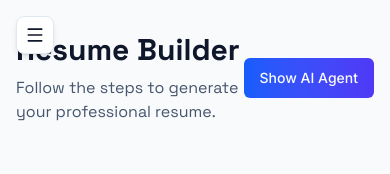
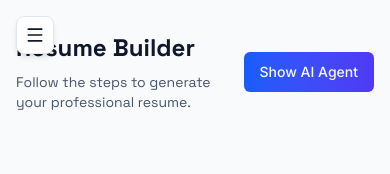
Before and after one commit to ZaidAlvi786/resumify-builder, a Next.js app in the folder frontend/: page /builder in a window 390 px wide. Shown: the top 174 px of the page. Built offline with nearby package versions, Linux system fonts and the light colour scheme; no server answers.

Commit message:
Website responsive fixes

```diff
--- a/frontend/src/app/builder/page.tsx
+++ b/frontend/src/app/builder/page.tsx
@@ -40,10 +40,10 @@ export default function BuilderPage() {
                         className="mb-8 flex items-center justify-between"
                     >
                         <div>
-                            <h1 className="text-3xl font-display font-bold text-slate-900 mb-2">
+                            <h1 className="text-2xl sm:text-3xl md:text-4xl font-display font-bold text-slate-900 mb-2">
                                 Resume Builder
                             </h1>
-                            <p className="text-slate-600 font-display">
+                            <p className="text-sm sm:text-base text-slate-600 font-display">
                                 Follow the steps to generate your professional resume.
                             </p>
                         </div>
```
